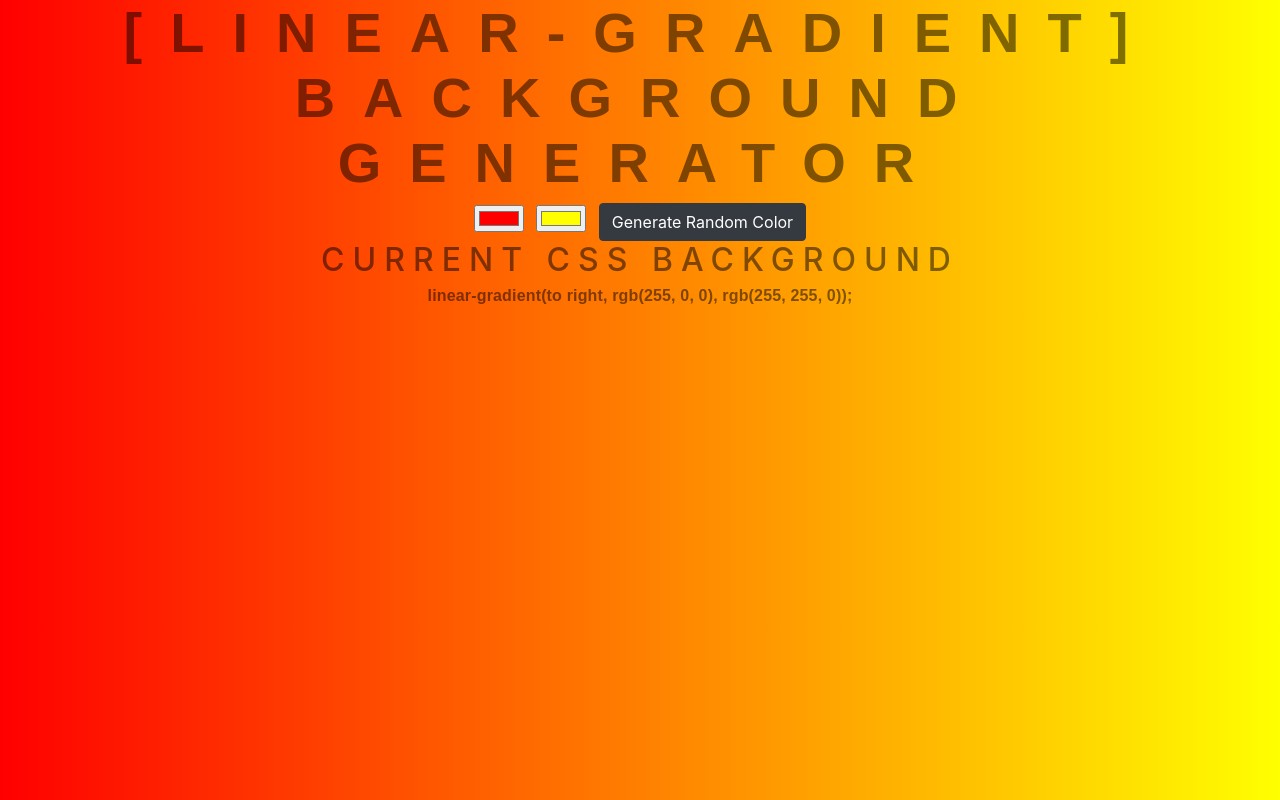
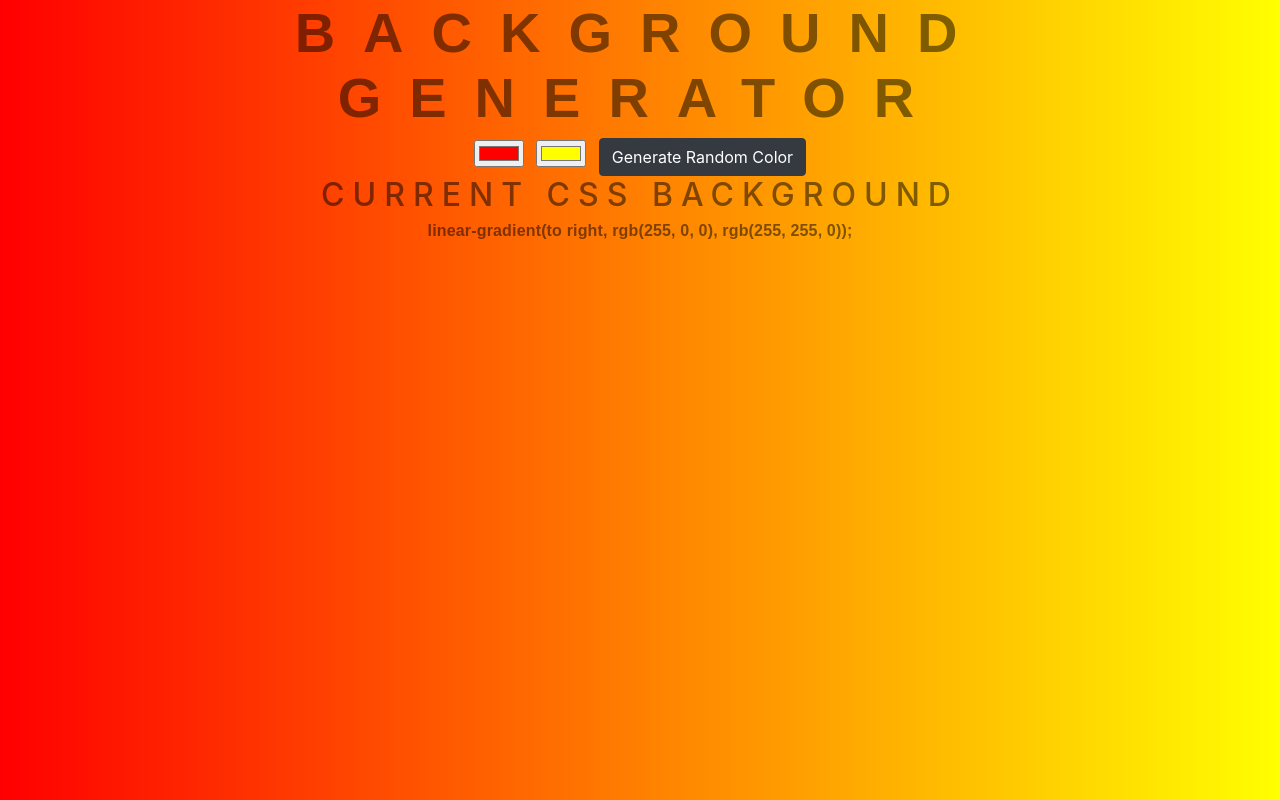
Before and after one commit to alexg657/Background-Generator, a plain HTML site: page index.html in a window 1280 px wide. Drawn offline with nearby package versions, Linux system fonts and the light colour scheme.

Commit message:
remove [] brackets

```diff
--- a/index.html
+++ b/index.html
@@ -7,7 +7,7 @@
 
 </head>
 <body id="bodyColor">
-<h1>[linear-gradient] Background Generator</h1>
+<h1>Background Generator</h1>
 <input type="color" class="color1" name="color1" value="#00ff00">
 <input type="color" class="color2" name="color2" value="#ff0000">
 <button type="button" class="btn btn-dark" id="btn1">Generate Random Color</button>
```
